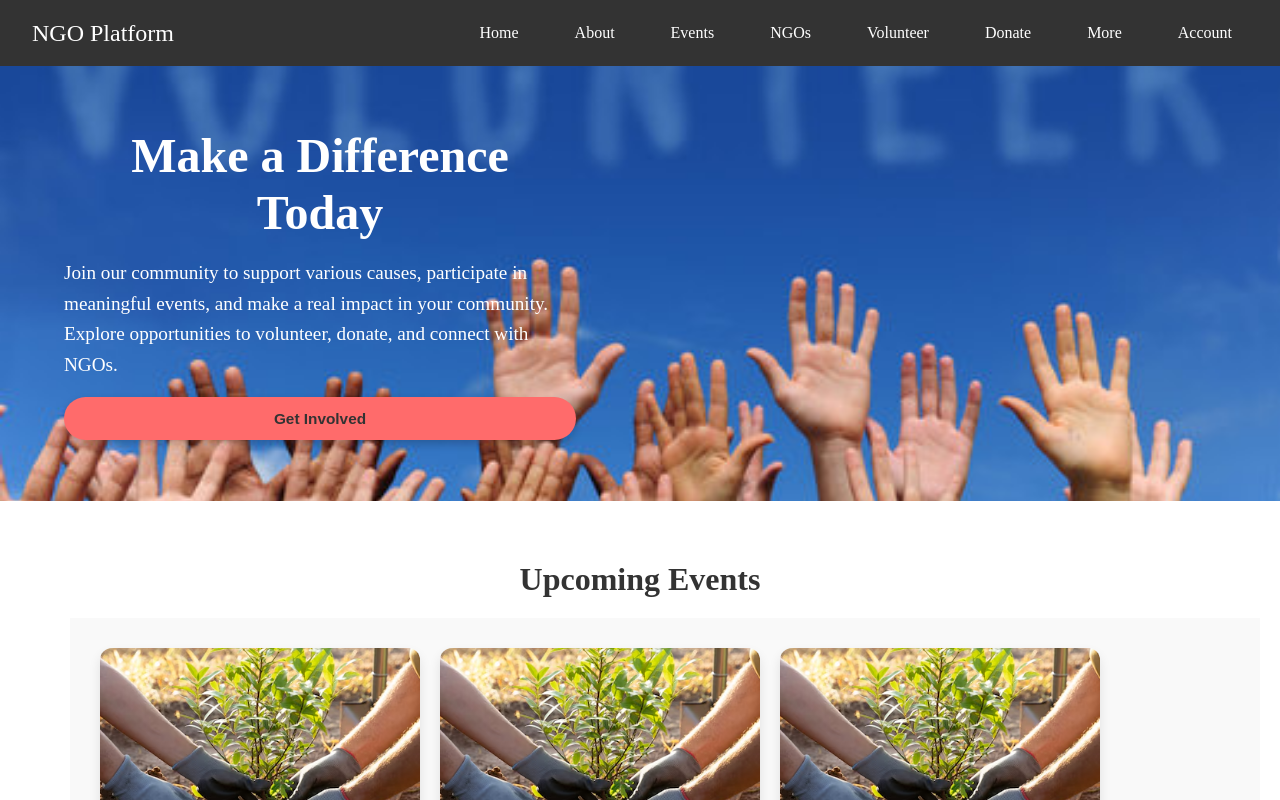
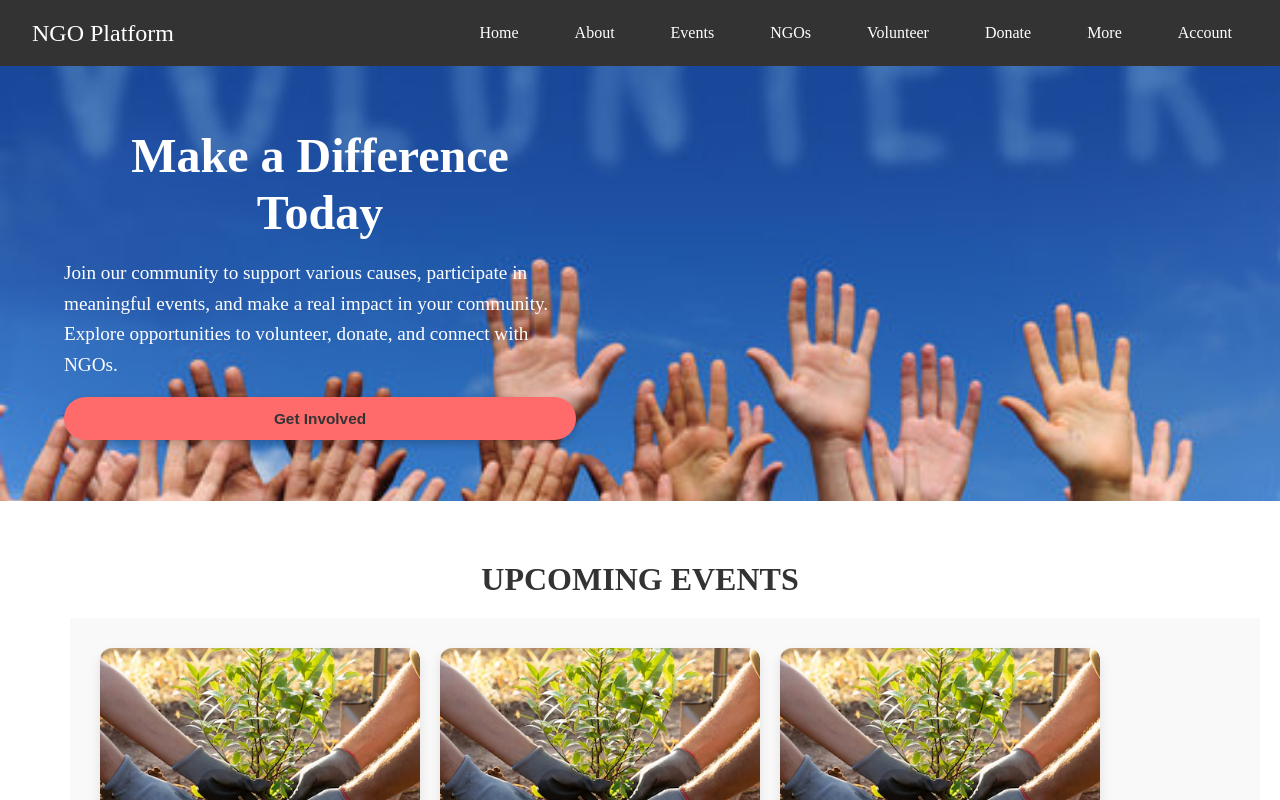
Before and after one commit to DEV-GHILDIYAL/VolunteerHub, a React (Vite) app in the folder frontend/: page / in a window 1280 px wide. Built offline with nearby package versions, Linux system fonts and the light colour scheme.

Commit message:
Capitalize upcomig event

```diff
--- a/frontend/src/pages/Home/Home.jsx
+++ b/frontend/src/pages/Home/Home.jsx
@@ -11,7 +11,7 @@ const Home = () => {
       <Navbar />
       <Header />
       <div className="home-content">
-        <h2 className="upcoming-events-title">Upcoming Events</h2>
+        <h2 className="upcoming-events-title">UPCOMING EVENTS</h2>
         <CardSection />
       </div>
       <Footer/>
```
